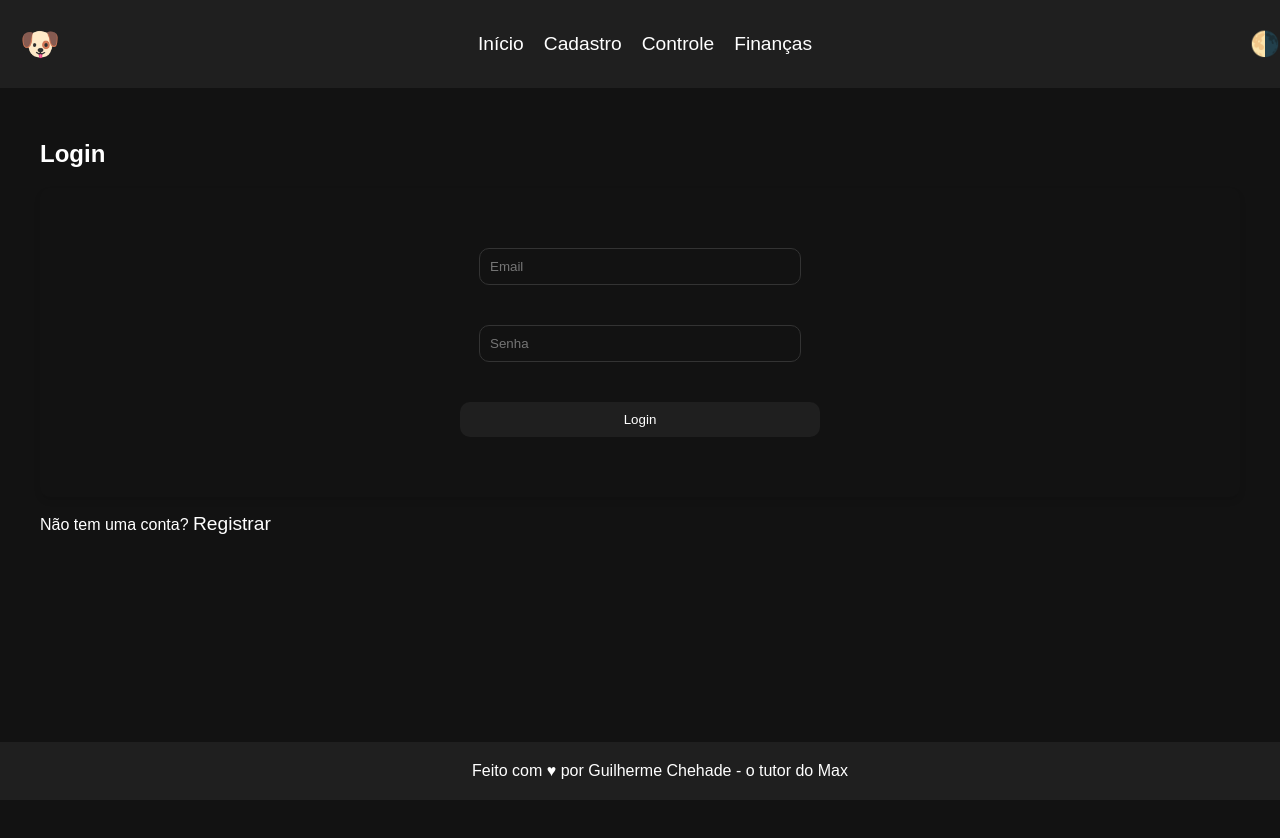
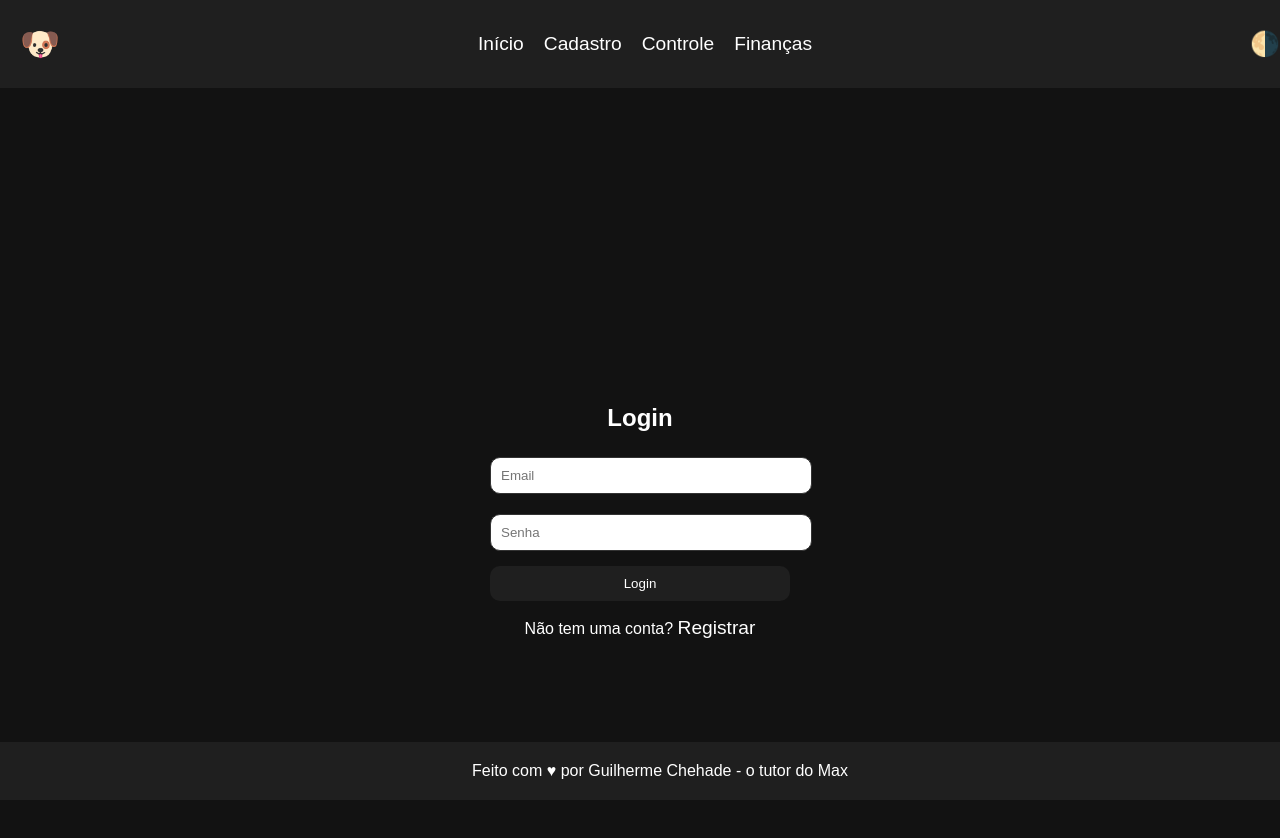
Before and after one commit to guiChehade/mascotes, a React (Create React App) app: page /login in a window 1280 px wide. Shown: the top 838 px of the page. Before the commit the page ends 800 px from the top, so only its background shows below. Built offline with nearby package versions, Linux system fonts and the light colour scheme; no server answers.

Commit message:
login adm

```diff
--- a/src/App.js
+++ b/src/App.js
@@ -1,5 +1,5 @@
 import React, { useState, useEffect } from 'react';
-import { BrowserRouter as Router, Route, Routes } from 'react-router-dom';
+import { BrowserRouter as Router, Route, Routes, Navigate } from 'react-router-dom';
 import Header from './components/Header';
 import Footer from './components/Footer';
 import Home from './pages/Home';
@@ -14,6 +14,7 @@ import './styles/global.css';
 function App() {
   const [theme, setTheme] = useState('dark-mode');
   const [isAuthenticated, setAuthenticated] = useState(false);
+  const [isAdmin, setIsAdmin] = useState(false);
 
   useEffect(() => {
     const savedTheme = localStorage.getItem('theme') || 'dark-mode';
@@ -32,13 +33,13 @@ function App() {
         <Header toggleTheme={toggleTheme} />
         <div className="container" style={{ marginTop: '100px', marginBottom: '60px' }}>
           <Routes>
-            <Route path="/" element={<Home isAuthenticated={isAuthenticated} />} />
-            <Route path="/cadastro" element={<Cadastro />} />
-            <Route path="/controle" element={<Controle />} />
-            <Route path="/financas" element={<Financas />} />
-            <Route path="/login" element={<Login setAuthenticated={setAuthenticated} />} />
+            <Route path="/login" element={<Login setAuthenticated={setAuthenticated} setIsAdmin={setIsAdmin} />} />
             <Route path="/register" element={<Register />} />
             <Route path="/dashboard" element={<Dashboard />} />
+            <Route path="/" element={isAuthenticated ? <Home /> : <Navigate to="/login" />} />
+            <Route path="/cadastro" element={isAuthenticated ? <Cadastro /> : <Navigate to="/login" />} />
+            <Route path="/controle" element={isAuthenticated ? <Controle /> : <Navigate to="/login" />} />
+            <Route path="/financas" element={isAuthenticated ? <Financas /> : <Navigate to="/login" />} />
           </Routes>
         </div>
         <Footer />
--- a/src/components/Login.js
+++ b/src/components/Login.js
@@ -1,44 +1,47 @@
 import React, { useState } from 'react';
 import { auth } from '../firebase';
-import { useNavigate } from 'react-router-dom';
+import { signInWithEmailAndPassword } from 'firebase/auth';
+import { getDoc, doc } from 'firebase/firestore';
+import { firestore } from '../firebase';
 import '../styles/login.css';
 
-const Login = ({ setAuthenticated }) => {
+const Login = ({ setAuthenticated, setIsAdmin }) => {
   const [email, setEmail] = useState('');
   const [password, setPassword] = useState('');
-  const navigate = useNavigate();
 
   const handleLogin = async (e) => {
     e.preventDefault();
     try {
-      await auth.signInWithEmailAndPassword(email, password);
-      alert("Login bem-sucedido!");
+      const userCredential = await signInWithEmailAndPassword(auth, email, password);
+      const user = userCredential.user;
+
+      const userDoc = await getDoc(doc(firestore, 'users', user.uid));
+      const userData = userDoc.data();
+
       setAuthenticated(true);
-      navigate('/dashboard');
+      setIsAdmin(userData.isAdmin);
     } catch (error) {
       alert("Erro ao fazer login: " + error.message);
     }
   };
 
   return (
-    <div className="login-container">
+    <div className="login">
       <h2>Login</h2>
-      <form onSubmit={handleLogin} className="form">
+      <form onSubmit={handleLogin}>
         <input
           type="email"
           value={email}
           onChange={(e) => setEmail(e.target.value)}
           placeholder="Email"
-          className="input"
         />
         <input
           type="password"
           value={password}
           onChange={(e) => setPassword(e.target.value)}
           placeholder="Senha"
-          className="input"
         />
-        <button type="submit" className="button">Login</button>
+        <button type="submit">Login</button>
       </form>
       <p>Não tem uma conta? <a href="/register" className="link">Registrar</a></p>
     </div>
--- a/src/components/Register.js
+++ b/src/components/Register.js
@@ -1,15 +1,25 @@
 import React, { useState } from 'react';
-import { auth } from '../firebase';
+import { auth, firestore } from '../firebase';
+import { createUserWithEmailAndPassword } from 'firebase/auth';
+import { collection, doc, setDoc } from 'firebase/firestore';
 import '../styles/register.css';
 
 const Register = () => {
   const [email, setEmail] = useState('');
   const [password, setPassword] = useState('');
+  const [isAdmin, setIsAdmin] = useState(false);
 
   const handleRegister = async (e) => {
     e.preventDefault();
     try {
-      await auth.createUserWithEmailAndPassword(email, password);
+      const userCredential = await createUserWithEmailAndPassword(auth, email, password);
+      const user = userCredential.user;
+
+      await setDoc(doc(firestore, 'users', user.uid), {
+        email: email,
+        isAdmin: isAdmin
+      });
+
       alert("Usuário registrado com sucesso!");
     } catch (error) {
       alert("Erro ao registrar usuário: " + error.message);
@@ -17,24 +27,30 @@ const Register = () => {
   };
 
   return (
-    <div className="register-container">
+    <div className="register">
       <h2>Registrar</h2>
-      <form onSubmit={handleRegister} className="form">
+      <form onSubmit={handleRegister}>
         <input
           type="email"
           value={email}
           onChange={(e) => setEmail(e.target.value)}
           placeholder="Email"
-          className="input"
         />
         <input
           type="password"
           value={password}
           onChange={(e) => setPassword(e.target.value)}
           placeholder="Senha"
-          className="input"
         />
-        <button type="submit" className="button">Registrar</button>
+        <label>
+          <input
+            type="checkbox"
+            checked={isAdmin}
+            onChange={() => setIsAdmin(!isAdmin)}
+          />
+          Administrador
+        </label>
+        <button type="submit">Registrar</button>
       </form>
     </div>
   );
--- a/src/styles/login.css
+++ b/src/styles/login.css
@@ -1,24 +1,29 @@
-.loginContainer {
-    text-align: center;
-    padding: 50px;
-  }
-
-  .form {
+.login {
   display: flex;
   flex-direction: column;
   align-items: center;
+  justify-content: center;
+  height: 100vh;
 }
 
-  .input {
+.login h2 {
+  margin-bottom: 20px;
+}
+
+.login form {
+  display: flex;
+  flex-direction: column;
+  width: 300px;
+}
+
+.login input {
   padding: 10px;
-    margin: 10px 0;
+  margin-bottom: 15px;
   border-radius: 10px;
   border: 1px solid var(--button-hover-background);
-    width: 100%;
-    max-width: 300px;
 }
 
-  .button {
+.login button {
   background-color: var(--button-background);
   color: var(--button-color);
   border: none;
@@ -26,23 +31,8 @@
   padding: 10px 20px;
   cursor: pointer;
   transition: background-color 0.3s;
-    width: 100%;
-    max-width: 360px;
-    text-align: center;
-    display: block;
-    margin: 10px auto;
 }
 
-  .button:hover {
+.login button:hover {
   background-color: var(--button-hover-background);
 }
-
-  .link {
-    color: var(--button-color);
-    text-decoration: none;
-    transition: color 0.3s;
-  }
-
-  .link:hover {
-    color: var(--button-hover-background);
-  }
--- a/src/styles/register.css
+++ b/src/styles/register.css
@@ -1,24 +1,29 @@
-.registerContainer {
-    text-align: center;
-    padding: 50px;
-  }
-
-  .form {
+.register {
   display: flex;
   flex-direction: column;
   align-items: center;
+  justify-content: center;
+  height: 100vh;
 }
 
-  .input {
+.register h2 {
+  margin-bottom: 20px;
+}
+
+.register form {
+  display: flex;
+  flex-direction: column;
+  width: 300px;
+}
+
+.register input {
   padding: 10px;
-    margin: 10px 0;
+  margin-bottom: 15px;
   border-radius: 10px;
   border: 1px solid var(--button-hover-background);
-    width: 100%;
-    max-width: 300px;
 }
 
-  .button {
+.register button {
   background-color: var(--button-background);
   color: var(--button-color);
   border: none;
@@ -26,13 +31,8 @@
   padding: 10px 20px;
   cursor: pointer;
   transition: background-color 0.3s;
-    width: 100%;
-    max-width: 360px;
-    text-align: center;
-    display: block;
-    margin: 10px auto;
 }
 
-  .button:hover {
+.register button:hover {
   background-color: var(--button-hover-background);
 }
```
Lines whose indentation alone changed are shown as unchanged.
